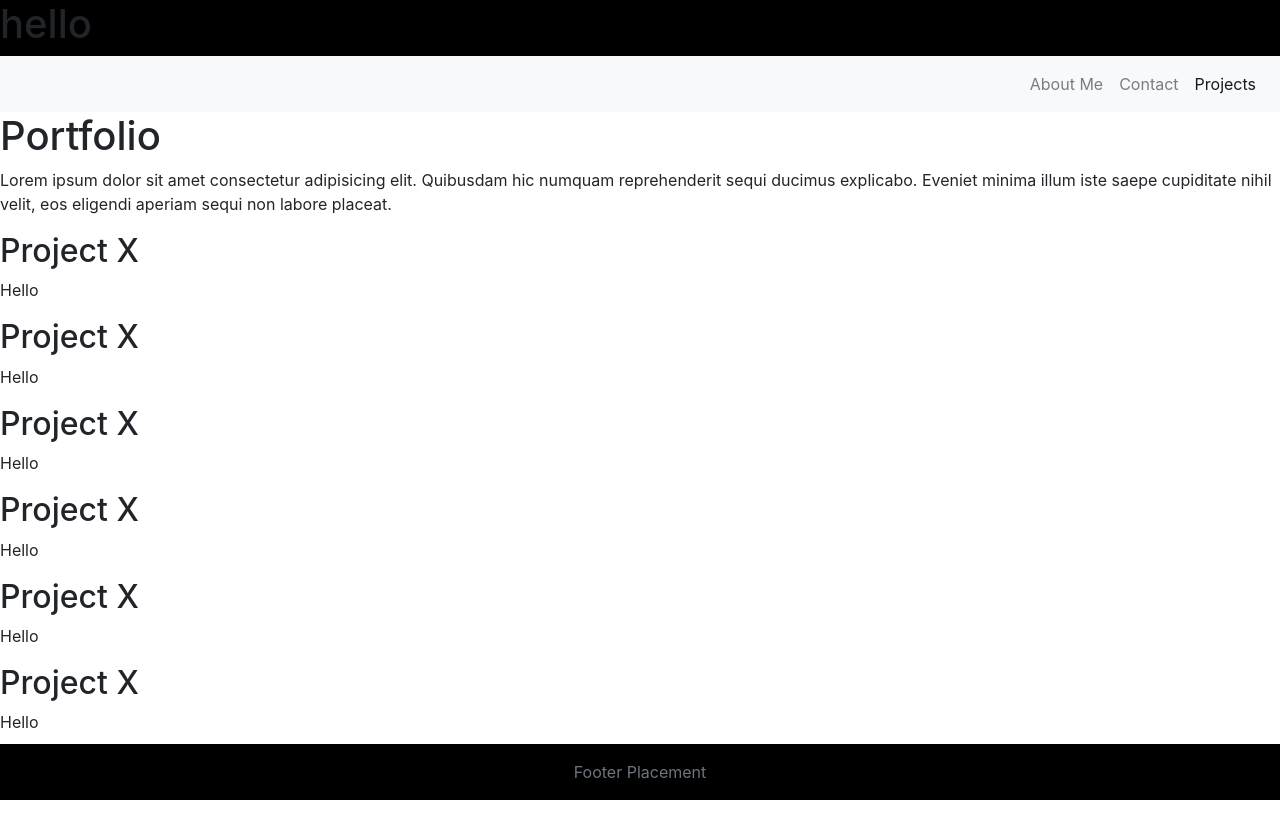
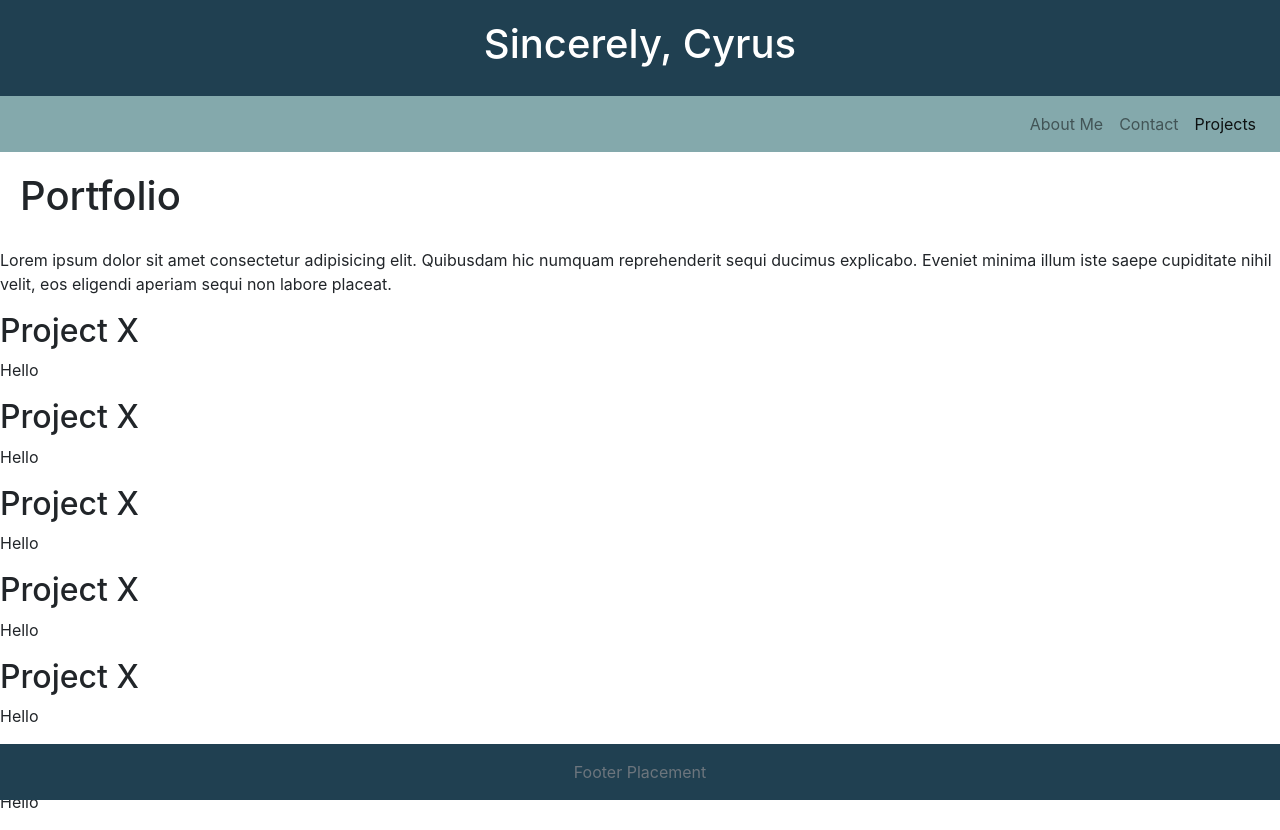
Before and after one commit to cyrusjose/Read_All_About_Me, a React (Create React App) app: page /portfolio in a window 1280 px wide. Before the commit the page ends 800 px from the top, so only its background shows below. Built offline with nearby package versions, Linux system fonts and the light colour scheme.

Commit message:
Added style

```diff
--- a/src/components/Footer/Footer.css
+++ b/src/components/Footer/Footer.css
@@ -1,5 +1,5 @@
 footer{
-    background-color: black;
+    background-color: #204051;
     padding: 20px;
     justify-content: center;
     text-align: center;
--- a/src/components/Header/Header.css
+++ b/src/components/Header/Header.css
@@ -1,4 +1,8 @@
-.header{
-    background-color: black;
-    width: 100%;
+.header {
+  background-color: #204051;
+  color: white;
+  text-align: center;
 }
+h1{
+    padding: 20px;
+}
--- a/src/components/Header/Header.js
+++ b/src/components/Header/Header.js
@@ -4,7 +4,7 @@ import "./Header.css"
 export default function Header() {
   return (
     <div className="header">
-      <h1>hello</h1>
+      <h1>Sincerely, Cyrus</h1>
       <Nav />
     </div>
   );
--- a/src/components/Nav/Nav.css
+++ b/src/components/Nav/Nav.css
@@ -0,0 +1,3 @@
+.navbar{
+    background-color: #84a9ac;
+}
--- a/src/components/Nav/Nav.js
+++ b/src/components/Nav/Nav.js
@@ -6,7 +6,7 @@ export default function Nav() {
   const location = useLocation();
 
   return (
-    <nav className="navbar navbar-expand-lg navbar-light bg-light">
+    <nav className="navbar navbar-expand-lg navbar-light">
       <button
         className="navbar-toggler collapsed"
         type="button"
```
